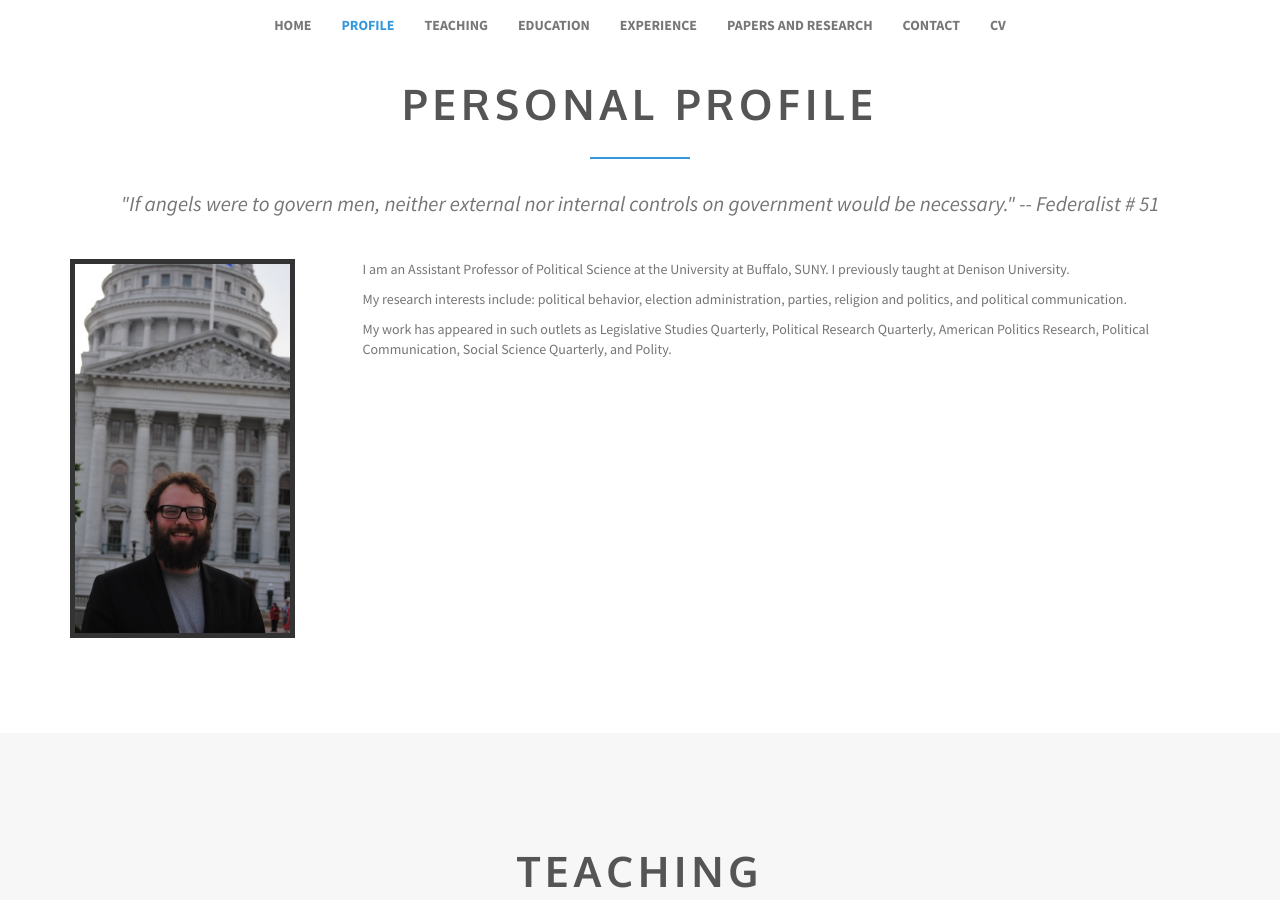
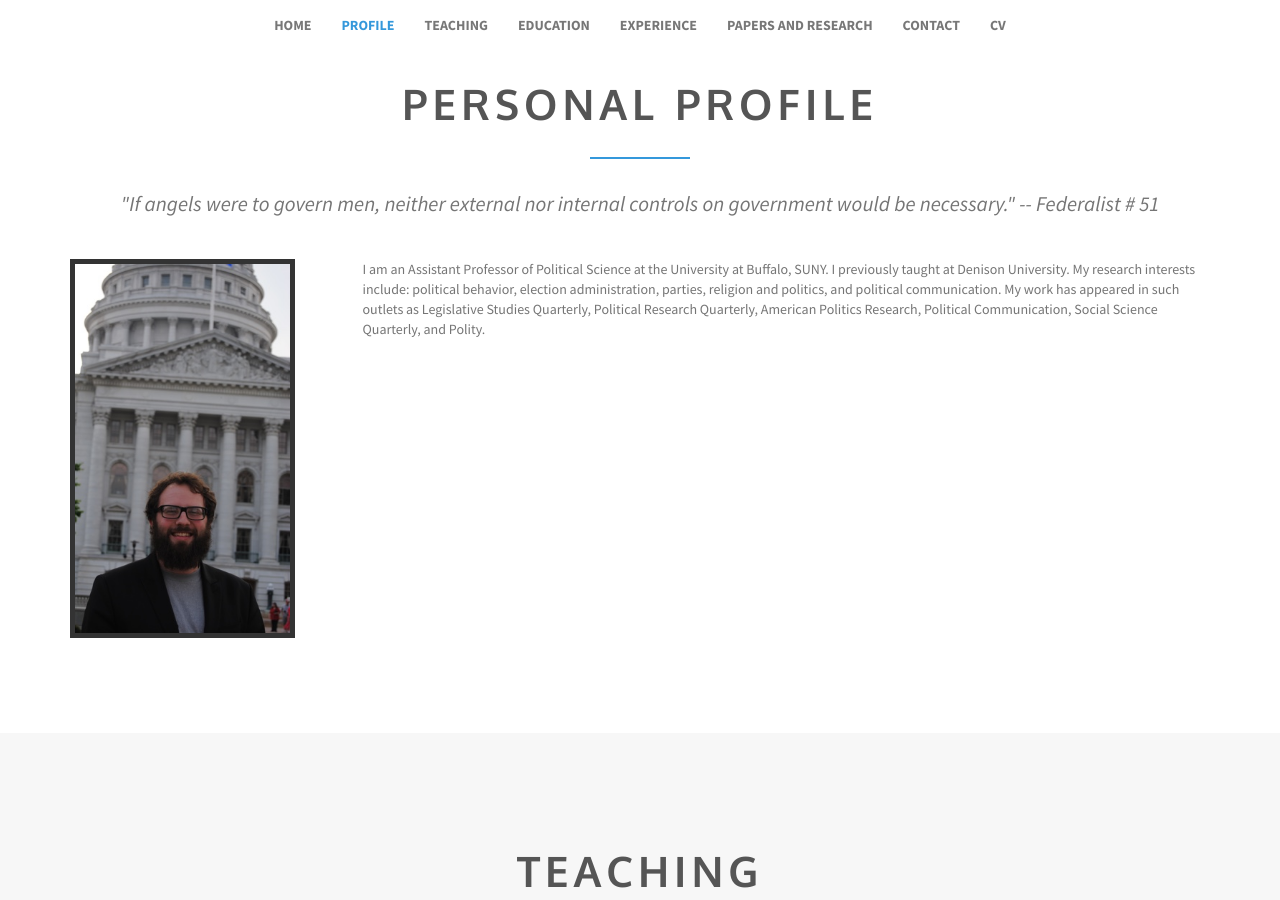
Before and after one commit to neiheisel/neiheisel.github.io, a Jekyll site: the page built from index.html, in a window 1280 px wide and 900 px high, scrolled down 989 px. Built offline with Jekyll 4.4.1, drawn with Linux system fonts in a browser that asks for light colours.

Commit message:
Updated '_includes/sections/profile.html' via CloudCannon

```diff
--- a/_includes/sections/profile.html
+++ b/_includes/sections/profile.html
@@ -12,11 +12,12 @@
                 </div>
             </div>
             <div class="col-md-9">
-              {% for line in site.data.bio %}
                 <p>
-                  {{ line }}
+                I am an Assistant Professor of Political Science at the University at Buffalo, SUNY. I previously taught at Denison University.
+
+                My research interests include: political behavior, election administration, parties, religion and politics, and political communication.
+                My work has appeared in such outlets as Legislative Studies Quarterly, Political Research Quarterly, American Politics Research, Political Communication, Social Science Quarterly, and Polity.
                 </p>
-              {% endfor %}
             </div>
         </div>
     </div>
```
